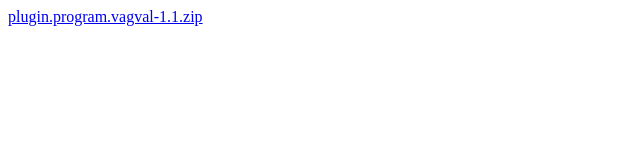
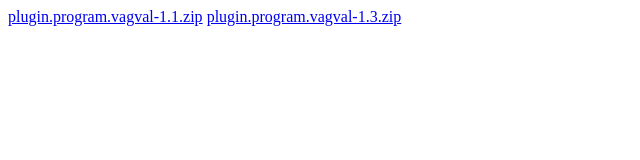
Before and after one commit to vagvalas/vagvalas.github.io, a plain HTML site: page index.html in a window 1280 px wide. Shown: the whole page, without its empty margins (0-640 px from the left). Drawn offline with Linux system fonts and the light colour scheme.

Commit message:
Update index.html

```diff
--- a/index.html
+++ b/index.html
@@ -1,2 +1,3 @@
 <!DOCTYPE html>
 <a href="plugin.program.vagval-1.1.zip">plugin.program.vagval-1.1.zip</a>
+<a href="plugin.program.vagval-1.3.zip">plugin.program.vagval-1.3.zip</a>
```
